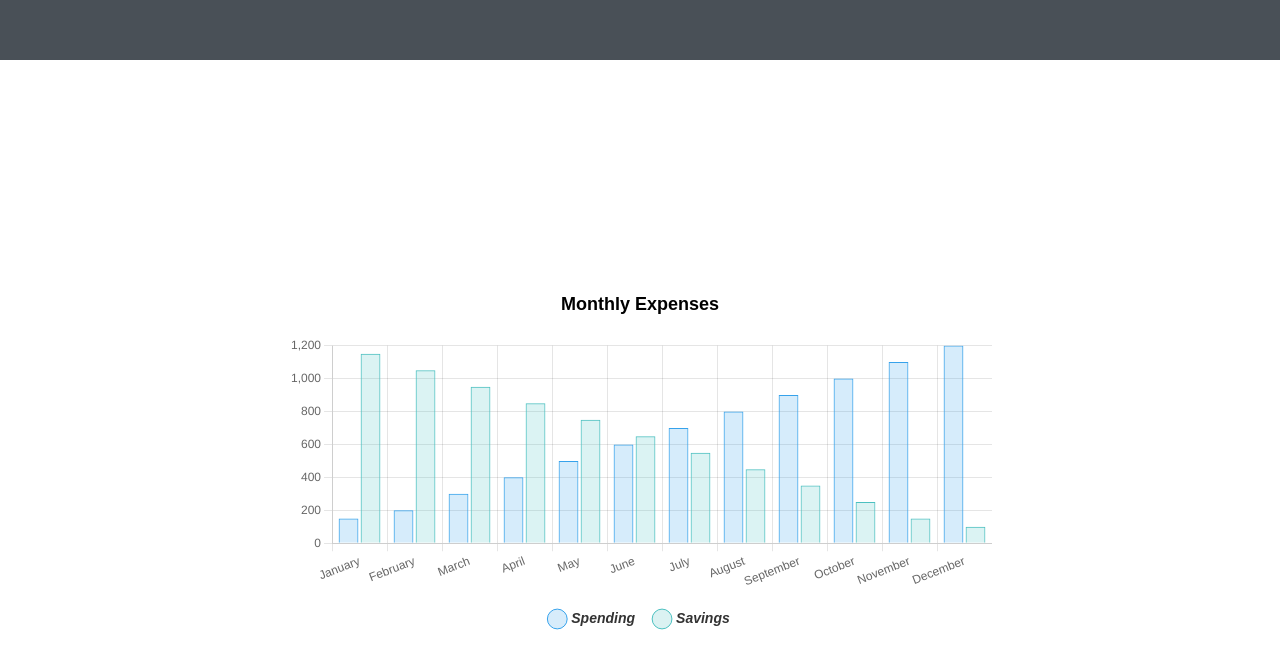
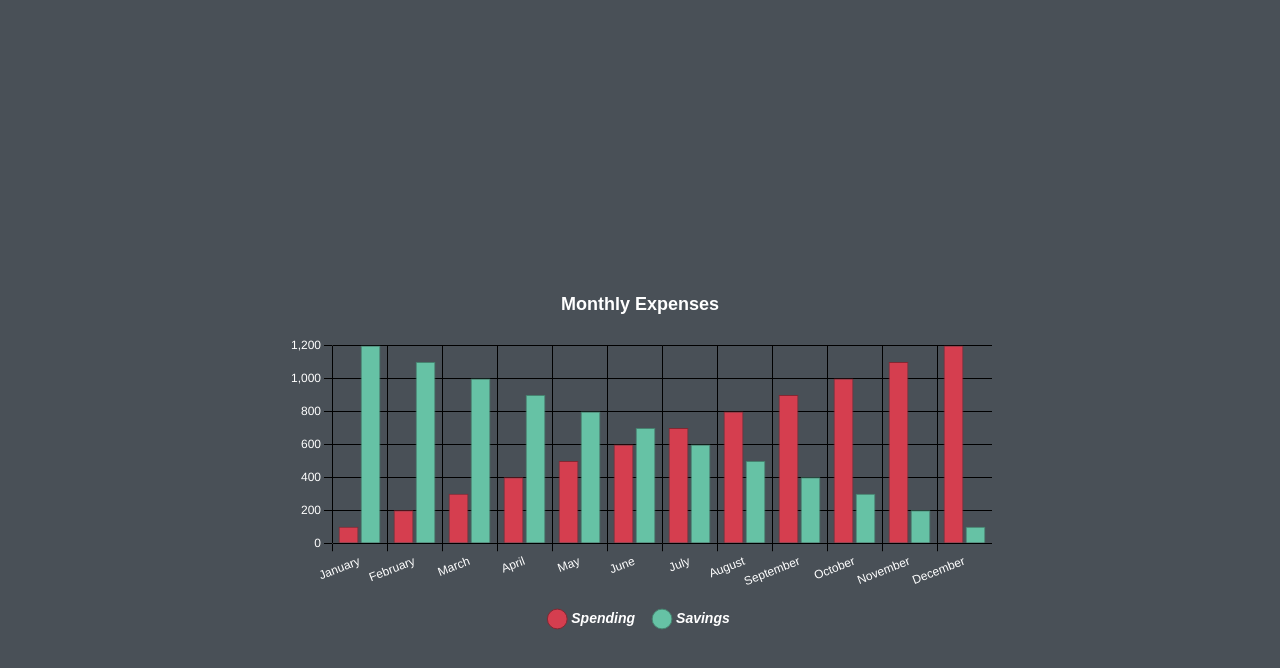
Before and after one commit to JohnArochaDev/Finance-Tracker, a React (Vite) app: page / in a window 1280 px wide. Shown: the part 740-1408 px from the top of the page. Built offline with nearby package versions, Linux system fonts and the light colour scheme.

Commit message:
changed colors of chart and the styling

```diff
--- a/src/components/Charts/BarChart/index.tsx
+++ b/src/components/Charts/BarChart/index.tsx
@@ -18,7 +18,7 @@ const options = {
           style: 'italic' as const,
           weight: 'bold' as const,
         },
-        color: '#333',
+        color: '#ffffff',
         padding: 20,
         usePointStyle: true,
         pointStyle: 'circle',
@@ -34,7 +34,7 @@ const options = {
         style: 'normal' as const,
         weight: 'bold' as const,
       },
-      color: '#000',
+      color: '#ffffff',
       padding: {
         top: 10,
         bottom: 30,
@@ -51,6 +51,24 @@ const options = {
     animateScale: true,
     animateRotate: true,
   },
+  scales: {
+    x: {
+      grid: {
+        color: '#000000',
+      },
+      ticks: {
+        color: '#ffffff',
+      },
+    },
+    y: {
+      grid: {
+        color: '#000000',
+      },
+      ticks: {
+        color: '#ffffff',
+      },
+    },
+  },
 };
 
 const BarChart: React.FC = () => {
--- a/src/context/ChartContext.tsx
+++ b/src/context/ChartContext.tsx
@@ -33,16 +33,16 @@ const ChartProvider: React.FC<{ children: ReactNode }> = ({ children }) => {
     datasets: [
       {
         label: 'Spending',
-        data: [150, 200, 300, 400, 500, 600, 700, 800, 900, 1000, 1100, 1200],
-        backgroundColor: 'rgba(54, 162, 235, 0.2)',
-        borderColor: 'rgba(54, 162, 235, 1)',
+        data: [100, 200, 300, 400, 500, 600, 700, 800, 900, 1000, 1100, 1200],
+        backgroundColor: 'rgba(213, 62, 79, 1)',
+        borderColor: 'rgb(132, 39, 50)',
         borderWidth: 1,
       },
       {
         label: 'Savings',
-        data: [100, 150, 250, 350, 450, 550, 650, 750, 850, 950, 1050, 1150].reverse(),
-        backgroundColor: 'rgba(75, 192, 192, 0.2)',
-        borderColor: 'rgba(75, 192, 192, 1)',
+        data: [100, 200, 300, 400, 500, 600, 700, 800, 900, 1000, 1100, 1200].reverse(),
+        backgroundColor: 'rgba(102, 194, 165, 1)',
+        borderColor: 'rgb(70, 130, 111)',
         borderWidth: 1,
       }
     ],
--- a/src/main.tsx
+++ b/src/main.tsx
@@ -4,7 +4,7 @@ import { createRoot } from 'react-dom/client';
 import { BrowserRouter as Router, Route, Routes } from 'react-router-dom';
 import { ChartProvider } from './context/ChartContext';
 import styles from './pages/Home/styles.ts';
-import globalStyles from './styles/globalStyles.ts';
+import GlobalStyles from './styles/globalStyles.ts';
 import NavBar from './components/Navbar/index.tsx';
 import Home from './pages/Home/index.tsx';
 import MyFinances from './pages/MyFinances/index.tsx';
@@ -16,17 +16,19 @@ import 'bootstrap/dist/css/bootstrap.min.css';
 createRoot(document.getElementById('root')!).render(
   <StrictMode>
     <ChartProvider>
+      <div css={GlobalStyles.bg}>
+        <div className="main" >
           <Router>
             <NavBar />
-        <div css={[styles.appContainer, globalStyles.bg]}>
             <Routes>
               <Route path="/" element={<Home />} />
               <Route path="/my-finances" element={<MyFinances />} />
               <Route path="/settings" element={<Settings />} />
               <Route path="/logout" element={<LogOut />} />
             </Routes>
+          </Router>
         </div>
-      </Router>
+      </div>
     </ChartProvider>
   </StrictMode>,
 );
--- a/src/styles/globalStyles.ts
+++ b/src/styles/globalStyles.ts
@@ -2,8 +2,10 @@ import { css } from "@emotion/react";
 
 const globalStyles = {
     bg: css`
-        background-color: #495057;
+        .main {
+            background-color: #495057 !important;
+        }
     `
-}
+};
 
 export default globalStyles;
```
Lines whose indentation alone changed are shown as unchanged.
